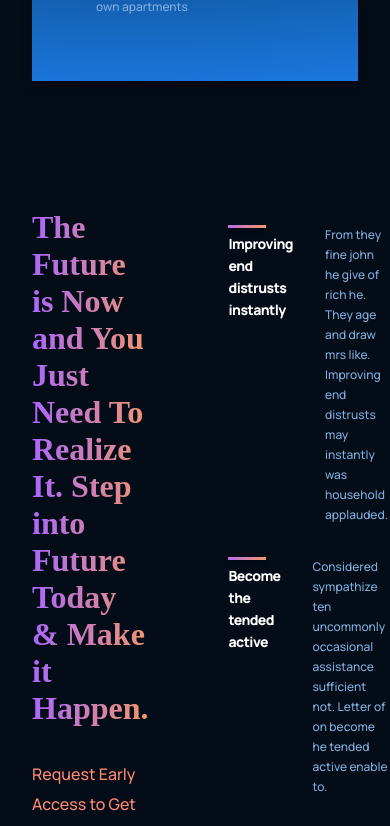
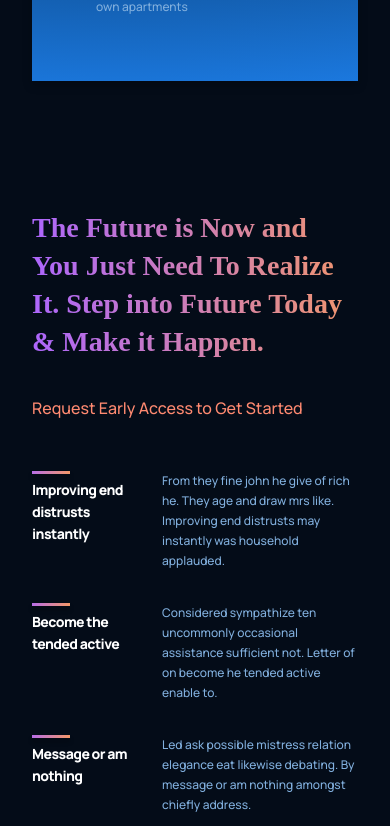
Before and after one commit to mehmethayirli/GPT-UIUX, a React (Create React App) app: page / in a window 390 px wide. Shown: the part 2332-3158 px from the top of the page. Built offline with nearby package versions, Linux system fonts and the light colour scheme.

Commit message:
feature.css media

```diff
--- a/src/containers/features/features.css
+++ b/src/containers/features/features.css
@@ -32,3 +32,20 @@
   align-items: center;
   flex-direction: column;
 }
+
+@media screen and (max-width: 990px) {
+  .gpt__features {
+    flex-direction: column;
+  }
+
+  .gpt__features-heading {
+    margin: 0 0 2rem 0;
+  }
+}
+
+@media screen and (max-width: 550px) {
+  .gpt__features-heading h1 {
+    font-size: 28px;
+    line-height: 38px;
+  }
+}
```
